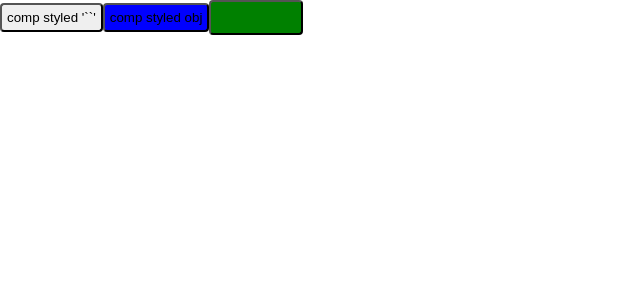
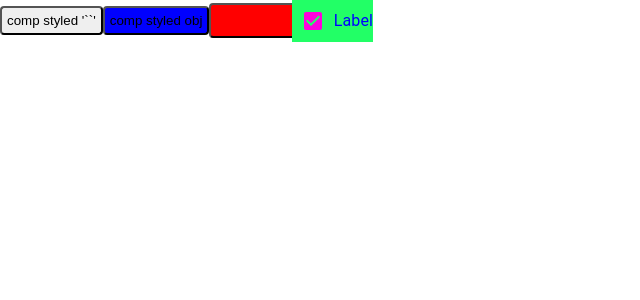
Before and after one commit to caions/rct-pratice-mui5, a React (Create React App) app: page / in a window 1280 px wide. Shown: the top 300 px of the page, without its empty margins (0-640 px from the left). Built offline with nearby package versions, Linux system fonts and the light colour scheme; the HTML template or start-up script is replaced by a standard one.

Commit message:
feat: radio component

```diff
--- a/src/App.tsx
+++ b/src/App.tsx
@@ -1,8 +1,10 @@
-import { Dashboard } from './component/index'
+import { Dashboard } from './component/button/index'
+import { CheckBox } from './component/Radio/index'
 
 const App = () => {
   return (<>
     <Dashboard />
+    <CheckBox />
   </>);
 }
 
--- /dev/null
+++ b/src/component/Radio/index.tsx
@@ -0,0 +1,20 @@
+import { FormControlLabel, Checkbox, styled } from "@mui/material";
+
+const StyledFormControlLabel = styled(FormControlLabel)(({ theme }) => ({
+  color: "blue",
+  backgroundColor: "#22ff66",
+  /*   '&.MuiFormControlLabel-root	': { // mesmo seletor de cima
+      backgroundColor: "#22ff66",
+    } */
+}))
+
+const StyledCheckBox = styled(Checkbox)(({ theme }) => ({
+  color: "forestgreen",
+  '&.Mui-checked': {
+    color: '#ff00dd',
+  },
+}))
+
+export const CheckBox: React.FC = () => {
+  return <StyledFormControlLabel control={<StyledCheckBox defaultChecked />} label="Label" />;
+}
--- a/src/component/index.tsx
+++ b/src/component/button/index.tsx
@@ -6,9 +6,10 @@ const MyComponent = styled('button')`
   border-radius: 4px;
 `
 
-type InputProps = {
+interface InputProps {
   color?: 'red' | 'blue'
 }
+
 const MyComponent2 = styled('button')<InputProps>((props) => ({
   background: props.color,
   padding: 5,
--- a/src/theme/index.tsx
+++ b/src/theme/index.tsx
@@ -21,10 +21,10 @@ export const theme = createTheme({
       black: "#d615b6"
     },
     text: {
-      primary: "green"
+      primary: "#ff0000"
     },
     primary: {
-      main: '#ff0',
+      main: "#d61",
     },
   },
   status: {
```
